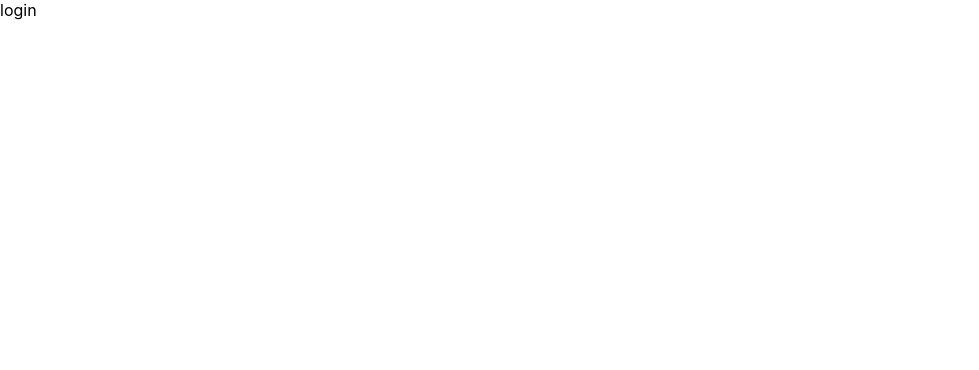
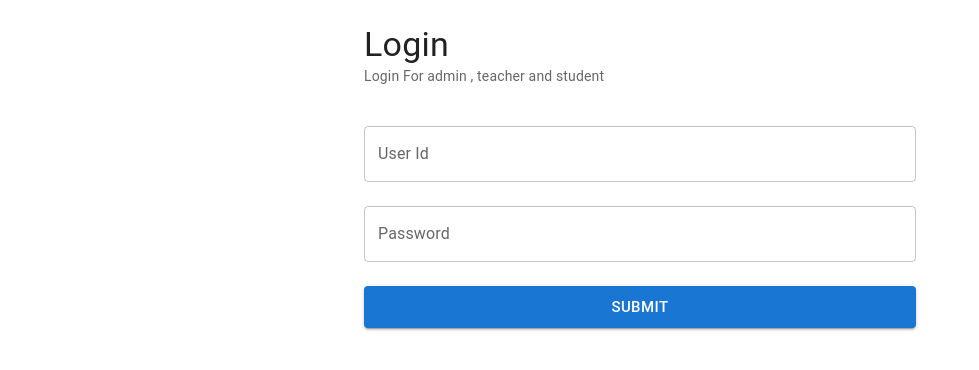
Before and after one commit to princybhalu/Classroom, a React (Create React App) app in the folder client/: page /auth/login in a window 1280 px wide. Shown: the top 370 px of the page, without its empty margins (0-979 px from the left). Built offline with nearby package versions, Linux system fonts and the light colour scheme.

Commit message:
login Form is done viladation is remaing

```diff
--- a/client/src/auth/login/login.js
+++ b/client/src/auth/login/login.js
@@ -1,9 +1,124 @@
 import React from 'react'
+import { useFormik } from 'formik';
+import * as Yup from 'yup';
+import { Box, Button, Container, Grid,  Typography } from '@mui/material';
+import TextField from '@mui/material/TextField';
+// import InputBase from '@mui/material/FilledInput/FilledInput' ;
+import { toast } from 'react-toastify';
+import 'react-toastify/dist/ReactToastify.css';
+import axios from 'axios';
+import { useNavigate } from "react-router";
+// import {useGetPokemonByNameQuery } from  '../../services/basicurl';
+
 
 const login = () => {
-  return (
-    <div>login</div>
-  )
+
+    // eslint-disable-next-line react-hooks/rules-of-hooks
+    const navigate = useNavigate();
+
+
+    // form controller
+    // eslint-disable-next-line react-hooks/rules-of-hooks
+    const formik = useFormik({
+        // initial values
+        initialValues: {
+            userId: '',
+            password: ''
+        },
+        // To check enter value is vaild or not
+        validationSchema: Yup.object({
+            userId: Yup.string().max(255).required('User Id  is required'),
+            password: Yup.string().max(255).required('Password is required')
+        }),
+
+        // for when click on submit button
+        onSubmit: async (values) => {
+
+            // set object to pass request of Backend url
+            const requestUserLogin = {
+                userId : values.userId,
+                password : values.password
+            }
+
+            try {
+                // call to backend url
+                const response = await axios.post('/login/', requestUserLogin);
+
+
+                // status of response
+                console.log(response);
+                if (response.status == 200) {
+                    toast.success("Successfullly Login.");
+                    navigate('/');
+                }
+
+            } catch (err) {
+                if (err.status == 400) {
+                    toast.error("Wrong Password");
+                }else if(err.status == 404){
+                    toast.error("You are not Authorize")
+                }
+                else{
+                    toast.error(err.message);
+                }
+                console.log(err);
+            }
+        }
+    });
+
+    return (
+        <>
+            <Box component="main" sx={{ alignItems: 'center', display: 'flex', flexGrow: 1, minHeight: '100%' }} >
+                <Container maxWidth="sm">
+                    <form onSubmit={formik.handleSubmit}>
+                        <Box sx={{ my: 3 }}>
+                            <Typography color="textPrimary" variant="h4" >Login </Typography>
+                            <Typography color="textSecondary" gutterBottom variant="body2" > Login For admin , teacher and student </Typography>
+                        </Box>
+
+                        {/* Email input */}
+                        <TextField
+                            error={Boolean(formik.touched.userId && formik.errors.userId)}
+                            fullWidth
+                            helperText={formik.touched.userId && formik.errors.userId}
+                            label="User Id"
+                            margin="normal"
+                            name="userid"
+                            onBlur={formik.handleBlur}
+                            onChange={formik.handleChange}
+                            type="text"
+                            value={formik.values.userId}
+                            variant="outlined"
+                        />
+
+                        {/* Password Input */}
+                        <TextField
+                            error={Boolean(formik.touched.password && formik.errors.password)}
+                            fullWidth
+                            helperText={formik.touched.password && formik.errors.password}
+                            label="Password"
+                            margin="normal"
+                            name="password"
+                            onBlur={formik.handleBlur}
+                            onChange={formik.handleChange}
+                            type="password"
+                            value={formik.values.password}
+                            variant="outlined"
+                        />
+
+                        {/* Submit Btn */}
+                        <Box sx={{ py: 2 }}>
+                            <Button color="primary" disabled={formik.isSubmitting} fullWidth size="large" type="submit" variant="contained">
+                                Submit
+                            </Button>
+                        </Box>
+
+                    </form>
+                </Container>
+            </Box>
+
+        </>
+    )
 }
 
-export default login ;
+export default login;
--- a/client/src/auth/registration/registration.js
+++ b/client/src/auth/registration/registration.js
@@ -4,6 +4,7 @@ import * as Yup from 'yup';
 import axios from 'axios';
 import { toast } from 'react-toastify';
 import 'react-toastify/dist/ReactToastify.css';
+import { useNavigate } from "react-router";
 
 
 const RoleSelectItemList = [
@@ -22,6 +23,8 @@ const DepartmentSelectItemList = [
 function Registration() {
 
     const today = new Date();
+
+    const navigate = useNavigate();
 
     // form controller
     const formik = useFormik({
@@ -87,6 +90,7 @@ function Registration() {
                 if (response.status == 200) {
                     toast.success("Registered Successfully");
                     console.log(response.data);
+                    navigate('/');
                 }
 
             } catch (err) {
```
